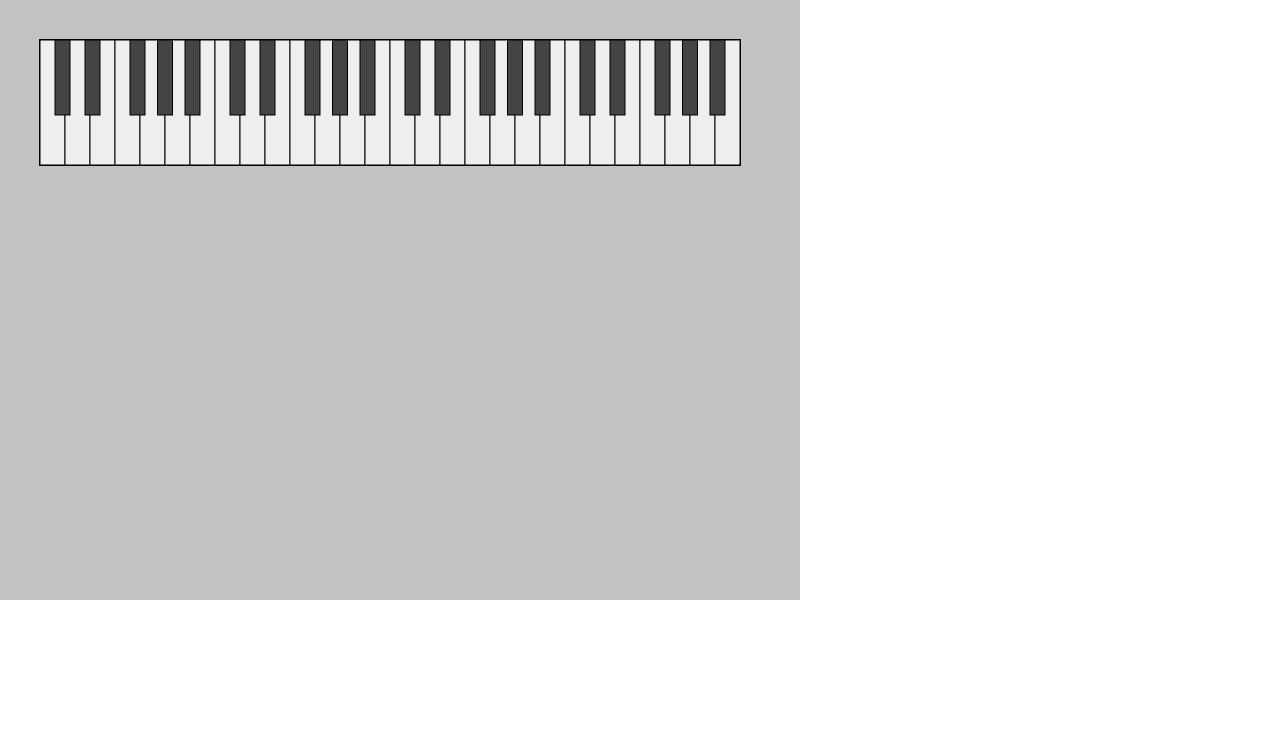
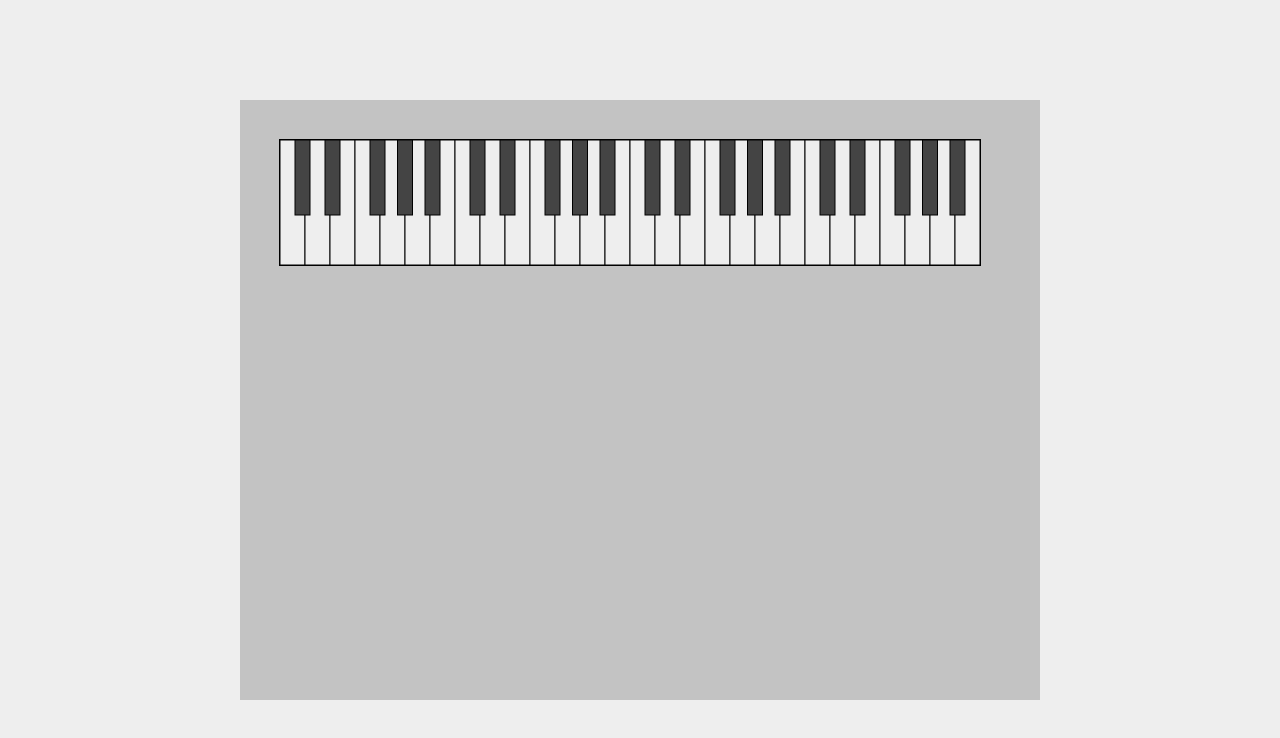
Before and after one commit to kevadsett/WebSynth2, a plain HTML site: page index.html in a window 1280 px wide. Drawn offline with Linux system fonts and the light colour scheme.

Commit message:
Set up canvas to respond to resize

```diff
--- a/css/styles.css
+++ b/css/styles.css
@@ -1,6 +1,23 @@
 html, body {
     margin: 0;
-    padding: 0;
+    width: 100%;
+    height: 100%;
+}
+
+body {
+    background-color: #eee;
+    overflow:hidden;
+    position:relative;
+}
+
+.canvasContainer {
+    position: absolute;
+    top: 50%;
+    left: 50%;
+    max-width: 800px;
+    max-height: 600px;
+    width: 100%;
+    height: 100%;
 }
 
 canvas {
--- a/index.html
+++ b/index.html
@@ -12,6 +12,7 @@
         </script>
         <script src="js/utils.js" type="text/javascript"></script>
         <script src="js/controllers/NoteConverter.js" type="text/javascript"></script>
+        <script src="js/controllers/ResizeController.js" type="text/javascript"></script>
         <script src="js/models/KeyModel.js" type="text/javascript"></script>
         <script src="js/collections/KeyCollection.js" type="text/javascript"></script>
         <script src="js/models/WebSynthModel.js" type="text/javascript"></script>
@@ -24,5 +25,6 @@
         <script src="js/main.js" type="text/javascript"></script>
     </head>
     <body>
+        <div class="canvasContainer"></div>
     </body>
 </html>
--- /dev/null
+++ b/js/controllers/ResizeController.js
@@ -0,0 +1,17 @@
+var ResizeController = {
+    resizeCanvas: function() {
+        var newHeight = $(window)[0].innerHeight;
+        var newWidth = $(window)[0].innerWidth;
+        var canvas = $('.synthCanvas'),
+        container = $('.canvasContainer');
+        console.log(canvas);
+        console.log("container[0].clientWidth: " + container[0].clientWidth);
+        canvas[0].width = container[0].clientWidth;
+        canvas[0].height = canvas.width() / 1.333;
+        container.css({
+            marginTop: -canvas.height() / 2,
+            marginLeft: -canvas.width() / 2
+        });
+        console.log(newWidth, newHeight);
+    }
+}
--- a/js/main.js
+++ b/js/main.js
@@ -10,6 +10,7 @@ window.requestAnimFrame = (function(){
 
 $("document").ready(function() {
     window.WebSynth = new WebSynthModel();
+    $(window).on('resize', ResizeController.resizeCanvas);
     mainLoop();
     function mainLoop() {
         requestAnimFrame(mainLoop);
--- a/js/views/WebSynthView.js
+++ b/js/views/WebSynthView.js
@@ -1,9 +1,10 @@
 var WebSynthView = Backbone.View.extend({
-    el: "body",
+    el: ".canvasContainer",
     initialize: function() {
-        this.$el.append('<canvas id="synthCanvas" width="800" height="600"></canvas>');
-        this.context = this.$('#synthCanvas')[0].getContext('2d');
+        this.$el.append('<canvas class="synthCanvas" width="800" height="600"></canvas>');
+        this.context = this.$('.synthCanvas')[0].getContext('2d');
         WebSynthEvents.trigger('setupClickEvents');
+        ResizeController.resizeCanvas();
         this.listenTo(WebSynthEvents, "render", this.render);
     },
     render: function() {
```
